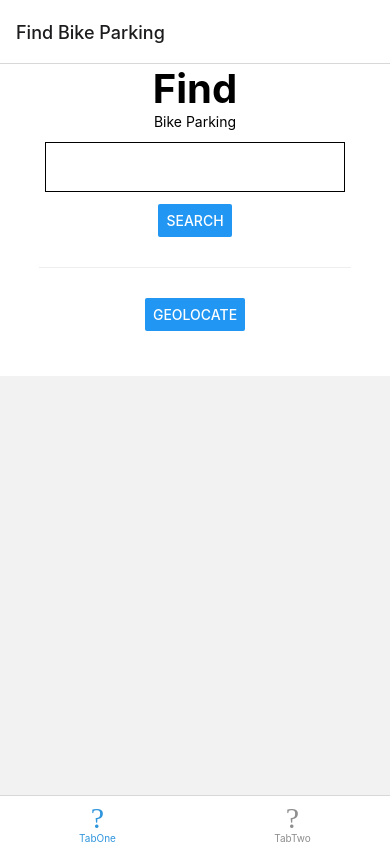
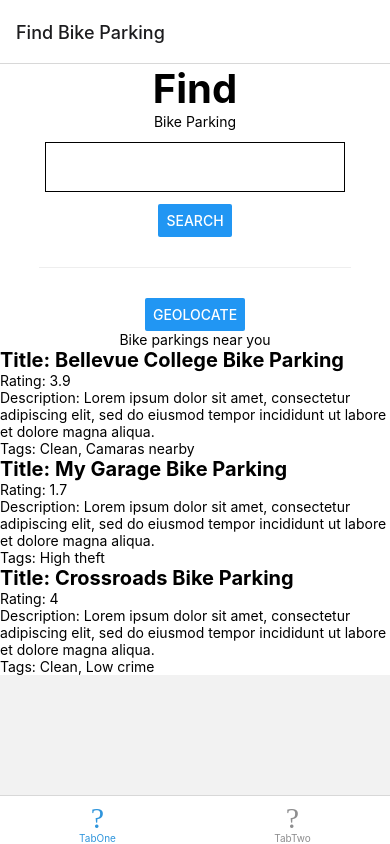
Before and after one commit to jy229319791/UNSC, a React Native app: screen /TabOneScreen in a window 390 px wide. Built offline with nearby package versions, Linux system fonts and the light colour scheme; what expo-linking would draw is missing.

Commit message:
F4 complete

```diff
--- a/screens/TabOneScreen.js
+++ b/screens/TabOneScreen.js
@@ -7,11 +7,29 @@ import { ScrollView } from "react-native-gesture-handler";
 export default function TabOneScreen({ navigation }) {
 
   const [text1, onChangeText] = React.useState('');
-
+  const bikeParkings = [{
+    title: "Bellevue College Bike Parking",
+    rating: "3.9",
+    description: "Lorem ipsum dolor sit amet, consectetur adipiscing elit, sed do eiusmod tempor incididunt ut labore et dolore magna aliqua.",
+    tags: ["Clean","Camaras nearby"]
+  },
+  {
+    title: "My Garage Bike Parking",
+    rating: "1.7",
+    description: "Lorem ipsum dolor sit amet, consectetur adipiscing elit, sed do eiusmod tempor incididunt ut labore et dolore magna aliqua.",
+    tags: ["High theft"]
+  },
+  {
+    title: "Crossroads Bike Parking",
+    rating: "4",
+    description: "Lorem ipsum dolor sit amet, consectetur adipiscing elit, sed do eiusmod tempor incididunt ut labore et dolore magna aliqua.",
+    tags: ["Clean","Low crime"]
+  },
+  ];
   return (
     <ScrollView>
       <View style={styles.container}>
-        <Text style={styles.title}>Find</Text>
+        <Text style={styles.title1}>Find</Text>
 
         <Text style={styles.Text}>Bike Parking</Text>
         <TextInput
@@ -19,15 +37,25 @@ export default function TabOneScreen({ navigation }) {
           onChangeText={onChangeText}
           value={text1}
         />
-        <Button onPress={Search} title="Search"/>
+        <Button onPress={Search} title="Search" />
         <Text style={styles.Text}></Text>
         <View
           style={styles.separator}
           lightColor="#eee"
           darkColor="rgba(255,255,255,0.1)"
         />
-        <Button onPress={Geolocation} title="Geolocate"/>
-        <EditScreenInfo path="/screens/TabOneScreen.tsx" />
+        <Button onPress={Geolocation} title="Geolocate" />
+        <Text style={styles.Text}></Text>
+        <Text style={styles.Text}>Bike parkings near you</Text>
+        <Text style={styles.Text}></Text>
+        {bikeParkings.map((parking, index) => (
+          <View key={index}>
+            <Text style={styles.title2}>Title: {parking.title}</Text>
+            <Text>Rating: {parking.rating}</Text>
+            <Text>Description: {parking.description}</Text>
+            <Text>Tags: {parking.tags.join(', ')}</Text>
+          </View>
+        ))}
       </View>
     </ScrollView>
   );
@@ -48,8 +76,12 @@ const styles = StyleSheet.create({
     alignItems: "center",
     justifyContent: "center",
   },
-  title: {
+  title1: {
     fontSize: 40,
+    fontWeight: "bold",
+  },
+  title2: {
+    fontSize: 20,
     fontWeight: "bold",
   },
   separator: {
```
